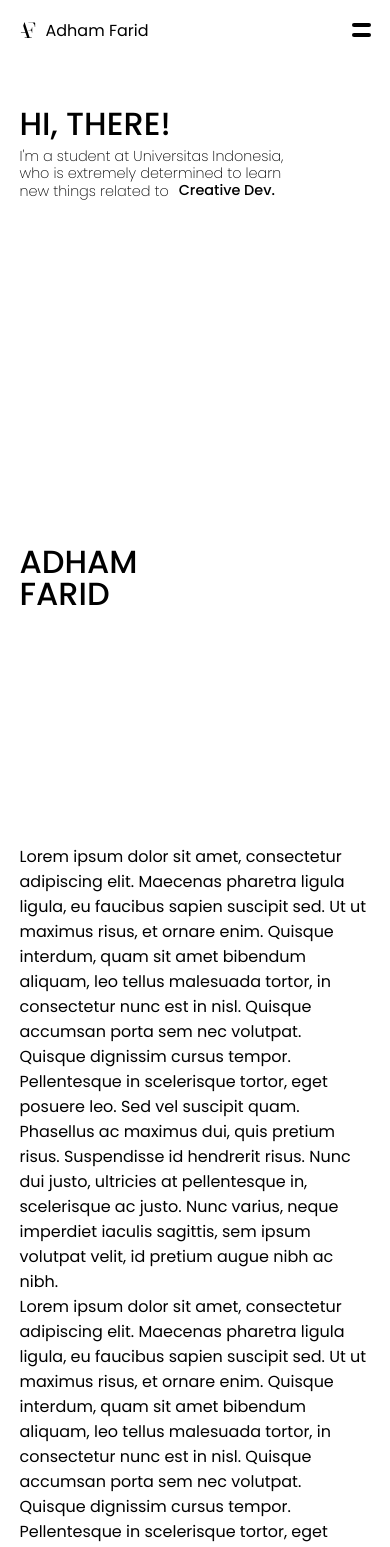
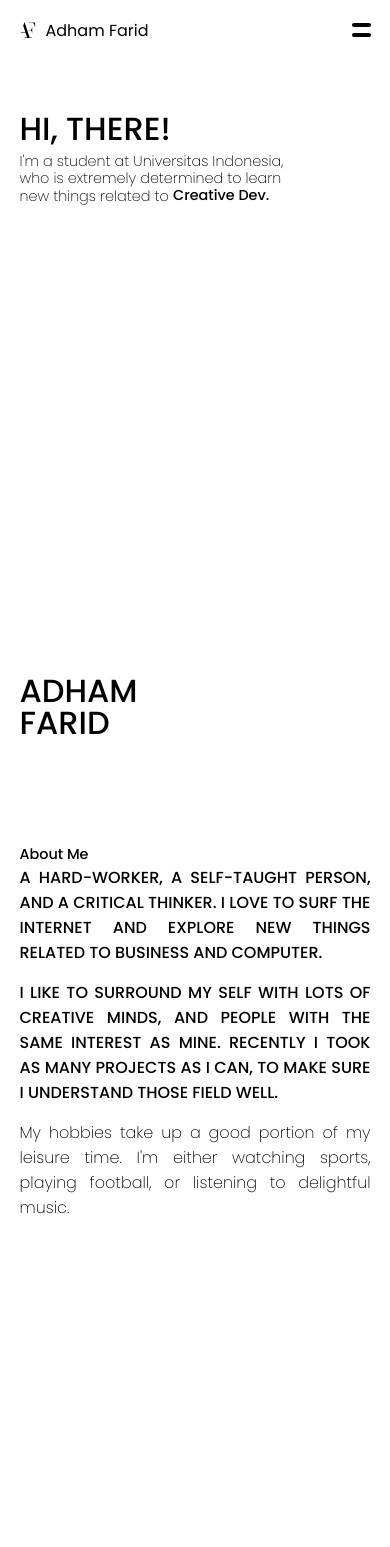
Before and after one commit to adhamfarid11/portfolio, a Next.js app: page / in a window 390 px wide. Shown: the top 1547 px of the page. Built offline with nearby package versions, Linux system fonts and the light colour scheme.

Commit message:
Make some changes in hero section, and add about section

```diff
--- a/pages/_app.js
+++ b/pages/_app.js
@@ -54,11 +54,13 @@ function MyApp({ Component, pageProps }) {
                     </div>
                     <div className={`menu-list ${navActive ? "active" : ""}`}>
                         <div className="menu-item">
-                            <Link href="#">Home,</Link>
+                            <Link href="#">Home</Link>
+                            <p className="desktop">,</p>
                         </div>
 
                         <div className="menu-item">
-                            <Link href="#">Work,</Link>
+                            <Link href="#">Work</Link>
+                            <p className="desktop">,</p>
                         </div>
 
                         <div className="menu-item">
--- a/pages/index.js
+++ b/pages/index.js
@@ -39,6 +39,48 @@ export default function Home() {
                 </div>
             </section>
             <section className="about-me">
+                <div className="wrapper">
+                    <div className="wrapper-fixed">
+                        <div className="fixed">
+                            <p>About Me</p>
+                        </div>
+                    </div>
+                </div>
+                <div className="content">
+                    <p className="upper">
+                        A HARD-WORKER, A SELF-TAUGHT PERSON, AND A CRITICAL
+                        THINKER. I LOVE TO SURF THE INTERNET AND EXPLORE NEW
+                        THINGS RELATED TO BUSINESS AND COMPUTER.
+                    </p>
+                    <p className="upper">
+                        I LIKE TO SURROUND MY SELF WITH LOTS OF CREATIVE MINDS,
+                        AND PEOPLE WITH THE SAME INTEREST AS MINE. RECENTLY I
+                        TOOK AS MANY PROJECTS AS I CAN, TO MAKE SURE I
+                        UNDERSTAND THOSE FIELD WELL.
+                    </p>
+                    <p className="lower">
+                        My hobbies take up a good portion of my leisure time.
+                        I&apos;m either watching sports, playing football, or
+                        listening to delightful music.
+                    </p>
+                </div>
+            </section>
+            <section className="dummy">
+                <br></br>
+                <br></br>
+                <br></br>
+                <br></br>
+                <br></br>
+                <br></br>
+                <br></br>
+                <br></br>
+                <br></br>
+                <br></br>
+                <br></br>
+                <br></br>
+                <br></br>
+                <br></br>
+                <br></br>
                 <p>
                     Lorem ipsum dolor sit amet, consectetur adipiscing elit.
                     Maecenas pharetra ligula ligula, eu faucibus sapien suscipit
--- a/styles/globals.css
+++ b/styles/globals.css
@@ -6,7 +6,9 @@ a {
 }
 :root {
     --navbar-text: clamp(1em, 2vw, 1.2em);
-    --paragraph-text: clamp(0.9em, 2vw, 2em);
+    --p-text-hero: clamp(0.9em, 2vw, 2em);
+    --p-text-about: clamp(1em, 1.7vw, 1.8em);
+    --p-title: clamp(0.9em, 1.7vw, 1.2em);
     --h2-text: clamp(2em, 7vw, 6em);
 }
 
@@ -92,6 +94,7 @@ body {
 .nav .center .menu-list .menu-item {
     position: relative;
     font-size: var(--navbar-text);
+    display: flex;
 }
 .nav .center .menu-list .menu-item::before {
     content: " ";
@@ -100,7 +103,7 @@ body {
     bottom: 0;
     left: 0;
     height: 2px;
-    background-color: black;
+    background-color: white;
     transition: 0.5s ease;
 }
 .nav .center .menu-list .menu-item:hover::before {
@@ -150,11 +153,14 @@ body {
         width: 50vw;
         height: 50vh;
         row-gap: 24px;
-        padding: var(--paragraph-text);
+        padding: var(--p-text-hero);
         /* box-shadow: 0 0 2px 0 rgba(0, 0, 0, 0.25); */
         transition: all 0.8s ease;
         background-color: black;
         z-index: 5;
+    }
+    .desktop {
+        display: none;
     }
     .nav.unset {
         /* color: black; */
@@ -183,23 +189,27 @@ body {
     }
 }
 
-/* ||| section hero */
 section {
     max-width: 1280px;
     width: 90vw;
     margin: auto;
 }
+/* ||| section hero */
 section.hero-wrapper {
-    padding-top: 100px;
+    /* padding-top: 100px; */
     display: flex;
     align-items: center;
 }
 .hero {
     height: calc(100vh - 100px);
     width: 100%;
+    height: 100vh;
+    display: flex;
+    flex-direction: column;
+    justify-content: space-evenly;
 }
 .hero > * {
-    height: 30%;
+    /* height: 30%; */
 }
 .hero .mid {
     height: 30%;
@@ -210,42 +220,42 @@ section.hero-wrapper {
 .hero .upper .wrapper {
     display: flex;
     box-sizing: content-box;
-    height: calc(var(--paragraph-text) + 10px);
+    height: calc(var(--p-text-hero) + 10px);
 }
 .hero .upper .wrapper .words {
     overflow: hidden;
 }
 .hero .upper .wrapper .words span {
-    font-size: var(--paragraph-text);
+    font-size: var(--p-text-hero);
     font-weight: 500;
     line-height: 1.2em;
     height: 100%;
     display: block;
-    padding-left: 10px;
+    padding-left: clamp(0.3em, 0.5vw, 0.8em);
     animation: spin_words 6s infinite;
     /* background: url("../asset/underline.png") no-repeat bottom; */
 }
 @keyframes spin_words {
     10% {
-        transform: translateY(-105%);
+        transform: translateY(-107%);
     }
     25% {
         transform: translateY(-100%);
     }
     35% {
-        transform: translateY(-205%);
+        transform: translateY(-207%);
     }
     50% {
         transform: translateY(-200%);
     }
     60% {
-        transform: translateY(-305%);
+        transform: translateY(-307%);
     }
     75% {
         transform: translateY(-300%);
     }
     85% {
-        transform: translateY(-405%);
+        transform: translateY(-407%);
     }
     100% {
         transform: translateY(-400%);
@@ -266,7 +276,7 @@ section.hero-wrapper {
     font-weight: 500;
 }
 .hero p {
-    font-size: var(--paragraph-text);
+    font-size: var(--p-text-hero);
     font-weight: 200;
     line-height: 1.2em;
 }
@@ -280,3 +290,51 @@ section.hero-wrapper {
         text-align: left;
     }
 }
+/* ||| section about me */
+section.about-me {
+    display: flex;
+    justify-content: space-between;
+}
+
+section.about-me .wrapper {
+    /* width: 40%; */
+    /* position: relative; */
+}
+section.about-me .wrapper .wrapper-fixed {
+    height: 100%;
+}
+section.about-me .wrapper .wrapper-fixed .fixed {
+    top: 30vh;
+    position: -webkit-sticky;
+    position: sticky;
+}
+section.about-me .wrapper .wrapper-fixed .fixed {
+    font-weight: 500;
+    font-size: var(--p-title);
+}
+section.about-me .content {
+    display: block;
+    width: 70%;
+    text-align: justify;
+    font-size: var(--p-text-about);
+}
+section.about-me .content .upper {
+    font-weight: 500;
+    margin-bottom: 15px;
+}
+section.about-me .content .lower {
+    font-weight: 200;
+}
+@media screen and (max-width: 500px) {
+    section.about-me {
+        display: flex;
+        flex-direction: column;
+    }
+    section.about-me .content {
+        width: 100%;
+    }
+    section.about-me .wrapper .wrapper-fixed .fixed {
+        font-weight: 500;
+        font-size: var(--p-title);
+    }
+}
```
